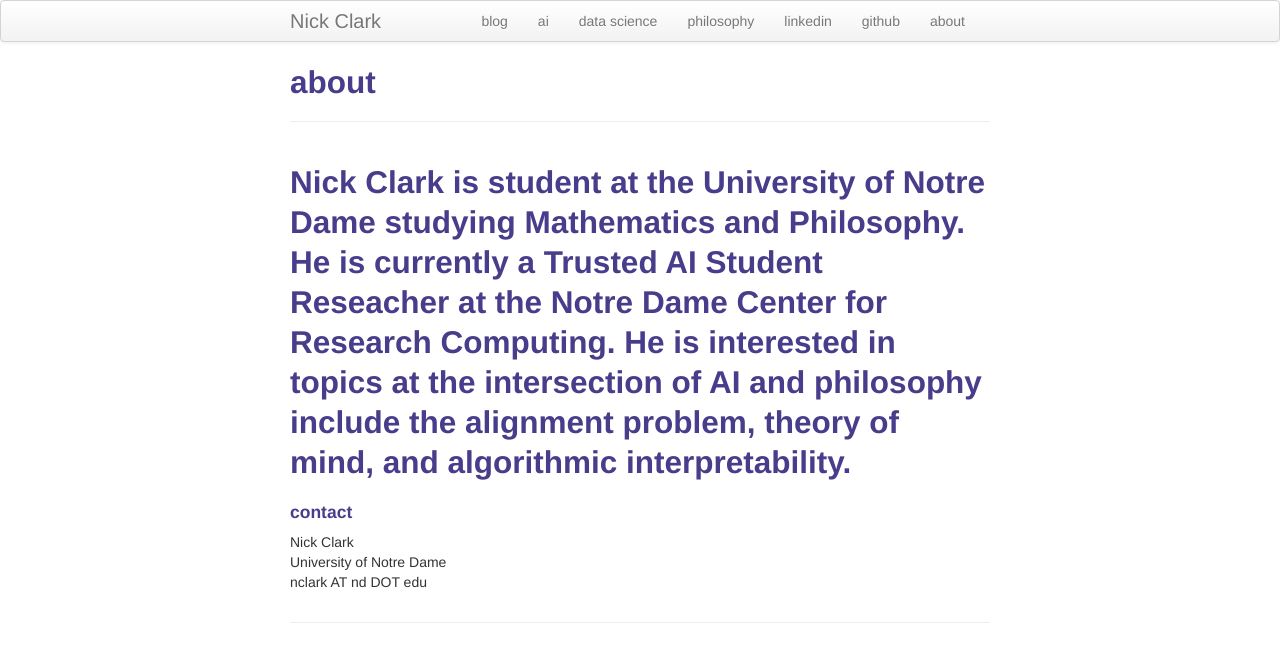
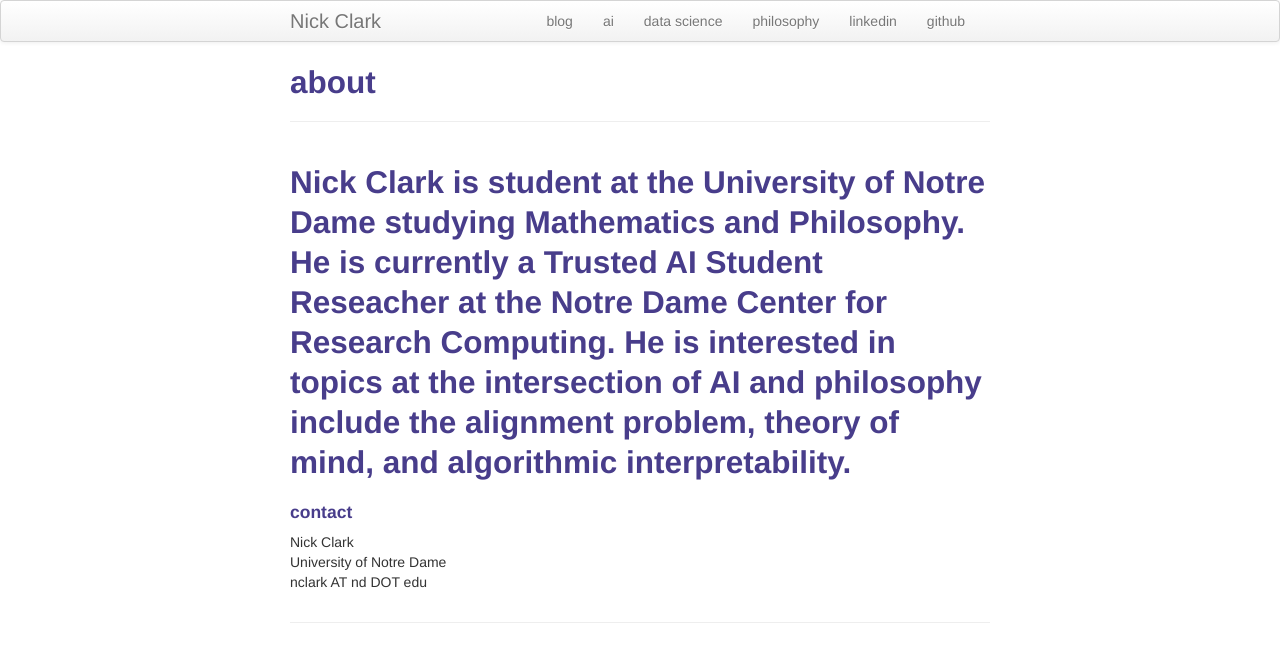
Before and after one commit to batterylake/batterylake.github.io, a Jekyll site: the page built from about.md, in a window 1280 px wide. Shown: the top 662 px of the page. Built offline with Jekyll 4.4.1, drawn with Linux system fonts in a browser that asks for light colours.

Commit message:
Update default.html

```diff
--- a/_includes/themes/twitter/default.html
+++ b/_includes/themes/twitter/default.html
@@ -40,7 +40,6 @@
             <li><a href="{{ BASE_PATH }}/philosophy.html">philosophy</a></li>
             <li><a href="https://www.linkedin.com/in/nicholas-j-clark">linkedin</a></li>
              <li><a href="https://github.com/batterylake">github</a></li>
-            <li><a href="{{ BASE_PATH }}/about.html">about</a></li>
           </ul>
         </div>
       </div>
```
